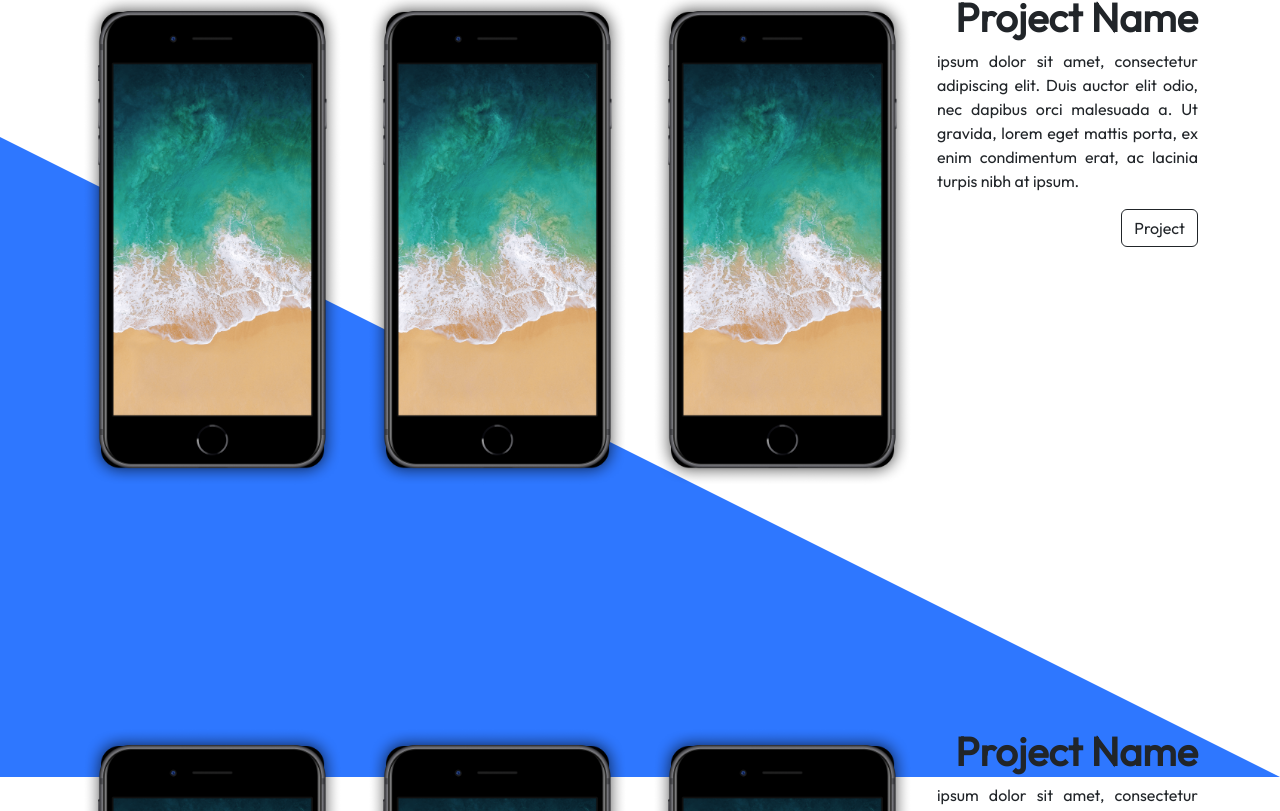
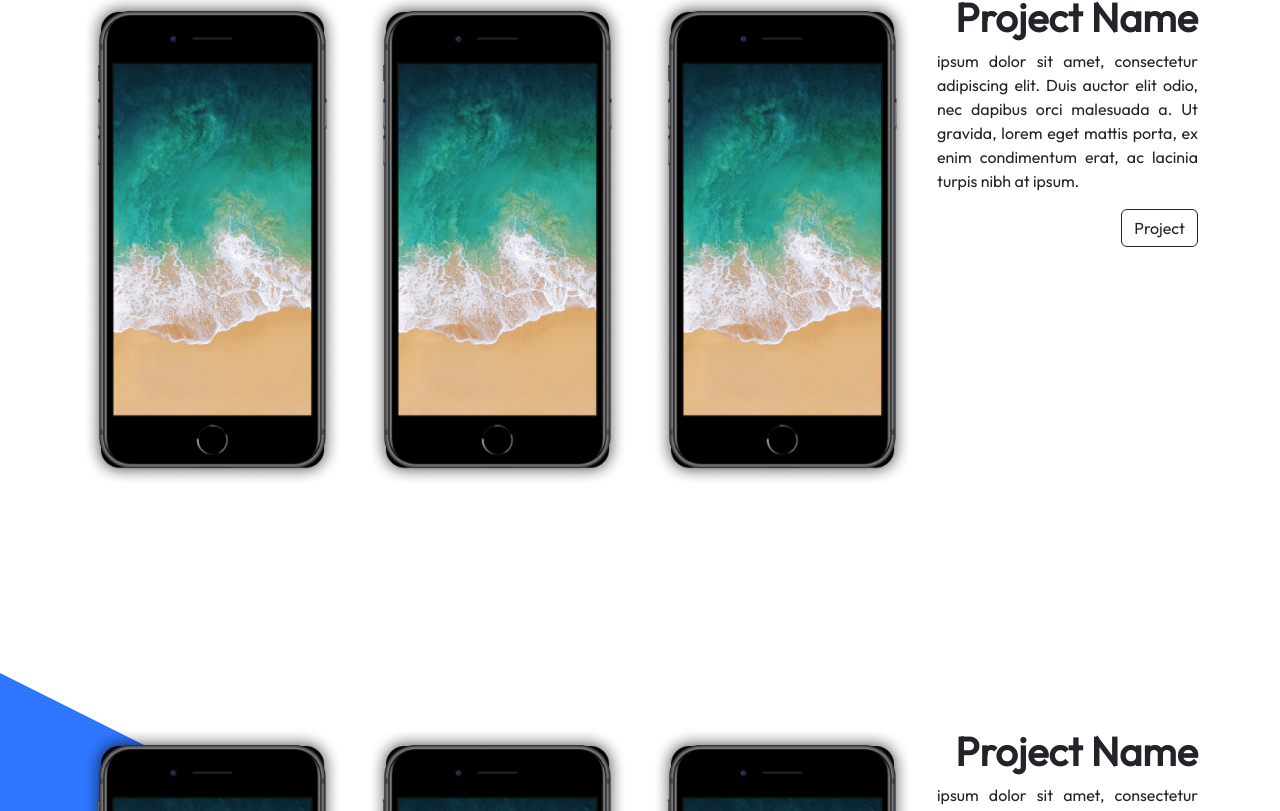
Before and after one commit to JenWarman/portfolio, a React (Vite) app: page /projects in a window 1280 px wide. Shown: the part 3009-3820 px from the top of the page. Built offline with nearby package versions, Linux system fonts and the light colour scheme.

Commit message:
css and background

```diff
--- a/src/index.css
+++ b/src/index.css
@@ -40,8 +40,8 @@
 .bottom-diagonal-box {
   border-right: 100vw solid transparent;
   border-bottom: 80vh solid #2e77ff;
-  margin-top: 30vw;
-  position:absolute;
+  margin-top:  115vh;
+  position: absolute;
   width: 100vw;
   z-index: 1;
 }
@@ -267,9 +267,9 @@
   .skills-circle {
     display: none
   }
-  .skills-image {
-    display: block
-  }
+  /* .skills-image {
+    display:;
+  } */
 }
 
 .skills-image {
```
Also changed, not shown: src/components/Skills.jsx (+4 -2 lines).
